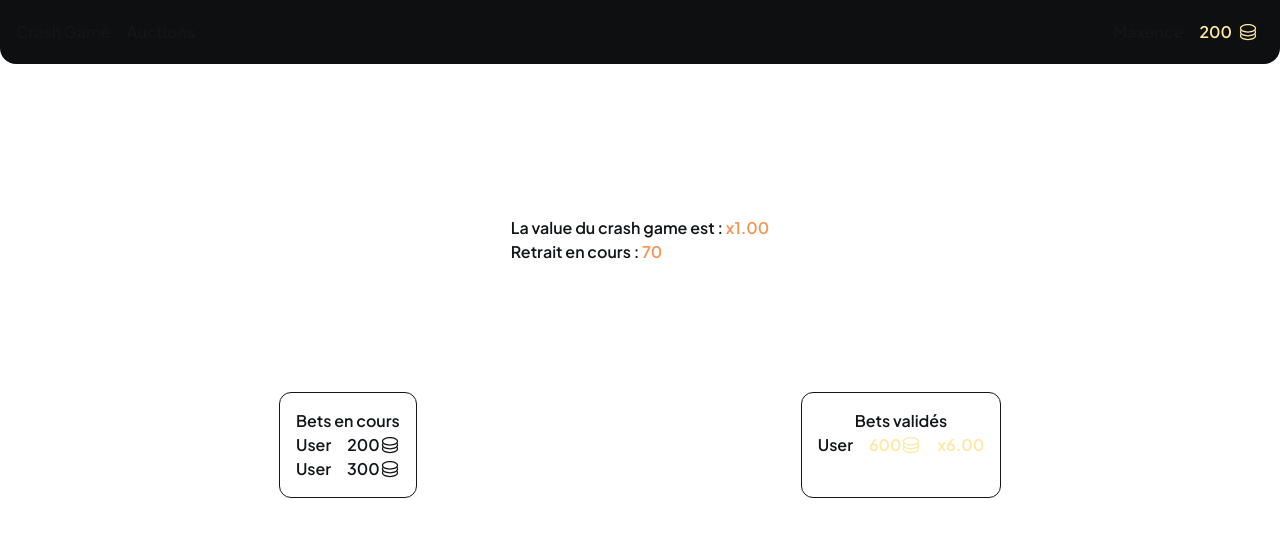
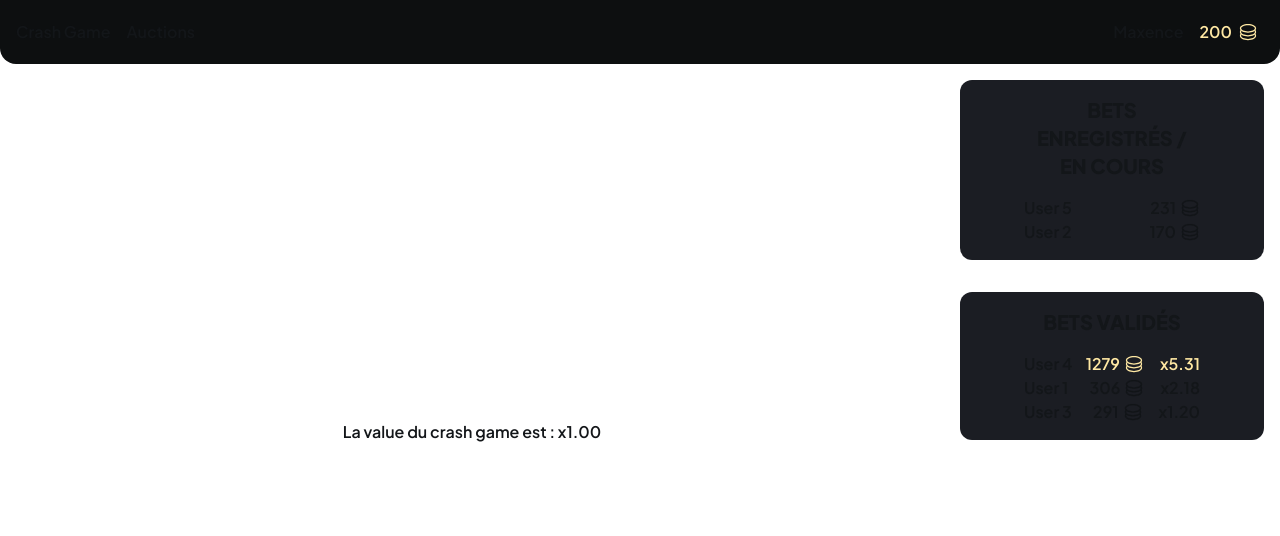
Before and after one commit to mqxewww/gamba-qx, a Next.js app: page / in a window 1280 px wide. Shown: the top 536 px of the page. Built offline with nearby package versions, Linux system fonts and the light colour scheme.

Commit message:
feat(crash-games): WIP index page

```diff
--- a/app/layout.tsx
+++ b/app/layout.tsx
@@ -5,7 +5,7 @@ import "./globals.css";
 
 const plusJakartaSansFont = Plus_Jakarta_Sans({
   subsets: ["latin"],
-  weight: "600",
+  weight: ["600", "800"],
   variable: "--font-plus-jakarta-sans",
 });
 
--- a/app/page.tsx
+++ b/app/page.tsx
@@ -1,12 +1,13 @@
 "use client";
 
 import Navbar from "@/components/Navbar";
-import { Coin } from "@/components/icons/Coin";
+import CGCashedOutBetRow from "@/domains/crash-games/components/CGCashedOutBetRow";
+import CGPlayerRow from "@/domains/crash-games/components/CGPlayerRow";
+import { getBetColor } from "@/helpers/getBetColor";
 
 import { useEffect, useRef, useState } from "react";
 
 export default function Home() {
-  const bet = 70;
   const [value, setValue] = useState(100);
   const requestRef = useRef<number | null>(null);
   const startTimeRef = useRef<number | null>(null);
@@ -31,65 +32,48 @@ export default function Home() {
     };
   }, []);
 
-  const getValueColor = () => {
-    switch (true) {
-      case value < 200:
-        return "text-[#F59451]";
-      case value < 300:
-        return "text-[#A1E4F9]";
-      case value < 500:
-        return "text-[#DECCFB]";
-      default:
-        return "text-[#FFE8A3]";
-    }
-  };
-
   return (
     <div className="min-h-screen">
       <Navbar />
-      <main className="flex flex-col items-center pt-16 p-6 m-6">
-        <div className="py-32">
+      <main className="w-full min-h-screen flex pt-16">
+        <div className="w-3/4 flex items-center justify-center m-4">
           <h1>
             La value du crash game est :
-            <span className={getValueColor()}>{` x${(value / 100).toFixed(
-              2
-            )}`}</span>
+            <span className={`text-[${getBetColor(value)}]`}>{` x${(
+              value / 100
+            ).toFixed(2)}`}</span>
           </h1>
-          <h2>
-            Retrait en cours :
-            <span className={getValueColor()}>{` ${(
-              bet *
-              (value / 100)
-            ).toFixed(0)}`}</span>
-          </h2>
         </div>
-        <div className="flex flex-row space-x-96">
-          <div className="border rounded-xl p-4">
-            <p className="text-center">Bets en cours</p>
-            <div className="flex flex-row space-x-4 items-center justify-center">
-              <p>User</p>
-              <div className="flex items-center">
-                <p className="">200</p>
-                <Coin style={{ height: 20, width: 20 }} />
-              </div>
-            </div>
-            <div className="flex flex-row space-x-4 items-center justify-center">
-              <p>User</p>
-              <div className="flex items-center">
-                <p className="">300</p>
-                <Coin style={{ height: 20, width: 20 }} />
-              </div>
+        <div className="w-1/4 m-4 space-y-8">
+          <div className="rounded-xl p-4 px-16 bg-[#1B1D23]">
+            <p className="text-center pb-4 text-xl font-extrabold">
+              BETS ENREGISTRÉS / EN COURS
+            </p>
+            <div className="flex flex-col items-center">
+              <CGPlayerRow user_name="User 5" amount={231} />
+              <CGPlayerRow user_name="User 2" amount={170} />
             </div>
           </div>
-          <div className="border rounded-xl p-4">
-            <p className="text-center">Bets validés</p>
-            <div className="flex flex-row space-x-4 items-center justify-center">
-              <p>User</p>
-              <div className="flex items-center text-[#FFE8A3]">
-                <p className="">600</p>
-                <Coin color="#FFE8A3" style={{ height: 20, width: 20 }} />
-              </div>
-              <p className="text-[#FFE8A3]">x6.00</p>
+          <div className="rounded-xl p-4 px-16 bg-[#1B1D23]">
+            <p className="text-center pb-4 text-xl font-extrabold">
+              BETS VALIDÉS
+            </p>
+            <div className="flex flex-col items-center">
+              <CGCashedOutBetRow
+                user_name="User 4"
+                amount={1279}
+                cashedOutAt={531}
+              />
+              <CGCashedOutBetRow
+                user_name="User 1"
+                amount={306}
+                cashedOutAt={218}
+              />
+              <CGCashedOutBetRow
+                user_name="User 3"
+                amount={291}
+                cashedOutAt={120}
+              />
             </div>
           </div>
         </div>
--- a/components/Navbar.tsx
+++ b/components/Navbar.tsx
@@ -1,9 +1,9 @@
 "use client";
+
+import Coin from "@/components/icons/Coin";
 
 import Link from "next/link";
 import { useState } from "react";
-
-import { Coin } from "@/components/icons/Coin";
 
 export default function Navbar() {
   const [coins] = useState<number>(200);
--- a/components/icons/Coin.tsx
+++ b/components/icons/Coin.tsx
@@ -5,7 +5,7 @@ interface IconProps {
   style?: CSSProperties;
 }
 
-export function Coin({ color = "currentColor", style }: IconProps) {
+export default function Coin({ color = "currentColor", style }: IconProps) {
   return (
     <svg
       xmlns="http://www.w3.org/2000/svg"
--- /dev/null
+++ b/domains/crash-games/components/CGCashedOutBetRow.tsx
@@ -0,0 +1,31 @@
+import Coin from "@/components/icons/Coin";
+import { getBetColor } from "@/helpers/getBetColor";
+
+export interface Props {
+  user_name: string;
+  amount: number;
+  cashedOutAt: number;
+}
+
+export default function CGCashedOutBetRow({
+  user_name,
+  amount,
+  cashedOutAt,
+}: Props) {
+  const color = getBetColor(cashedOutAt);
+
+  return (
+    <div className="w-full flex flex-row">
+      <p className="w-1/3 text-left">{user_name}</p>
+      <div
+        className={`w-2/3 flex flex-row justify-end space-x-4 text-[${color}]`}
+      >
+        <div className="flex items-center space-x-1">
+          <p>{amount}</p>
+          <Coin style={{ height: 20, width: 20 }} />
+        </div>
+        <p>x{(cashedOutAt / 100).toFixed(2)}</p>
+      </div>
+    </div>
+  );
+}
--- /dev/null
+++ b/domains/crash-games/components/CGPlayerRow.tsx
@@ -0,0 +1,20 @@
+import Coin from "@/components/icons/Coin";
+
+export interface Props {
+  user_name: string;
+  amount: number;
+}
+
+export default function CGPlayerRow({ user_name, amount }: Props) {
+  return (
+    <div className="w-full flex flex-row">
+      <p className="w-1/3 text-left">{user_name}</p>
+      <div className="w-2/3 flex flex-row justify-end space-x-4">
+        <div className="flex items-center space-x-1">
+          <p>{amount}</p>
+          <Coin style={{ height: 20, width: 20 }} />
+        </div>
+      </div>
+    </div>
+  );
+}
--- /dev/null
+++ b/helpers/getBetColor.ts
@@ -0,0 +1,12 @@
+export function getBetColor(value: number) {
+  switch (true) {
+    case value < 200:
+      return "#F59451";
+    case value < 300:
+      return "#A1E4F9";
+    case value < 500:
+      return "#DECCFB";
+    default:
+      return "#FFE8A3";
+  }
+}
```
